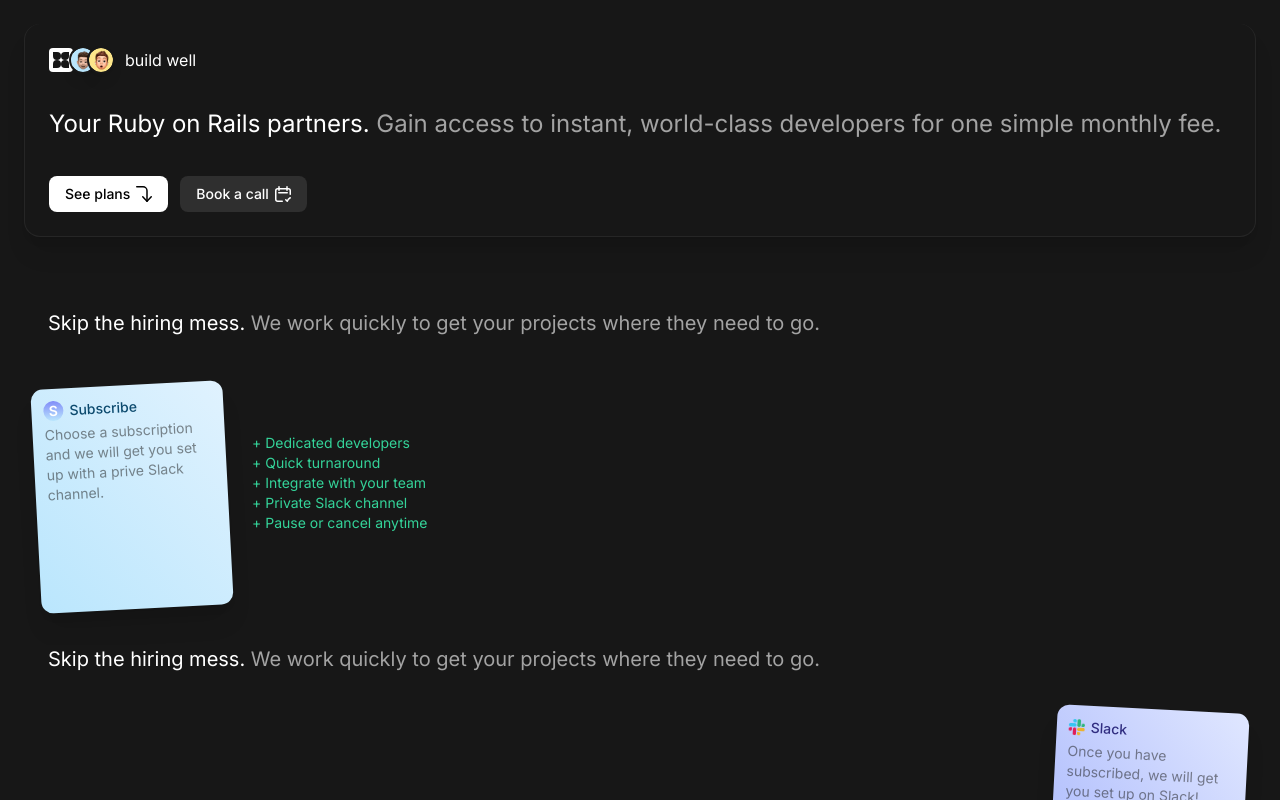
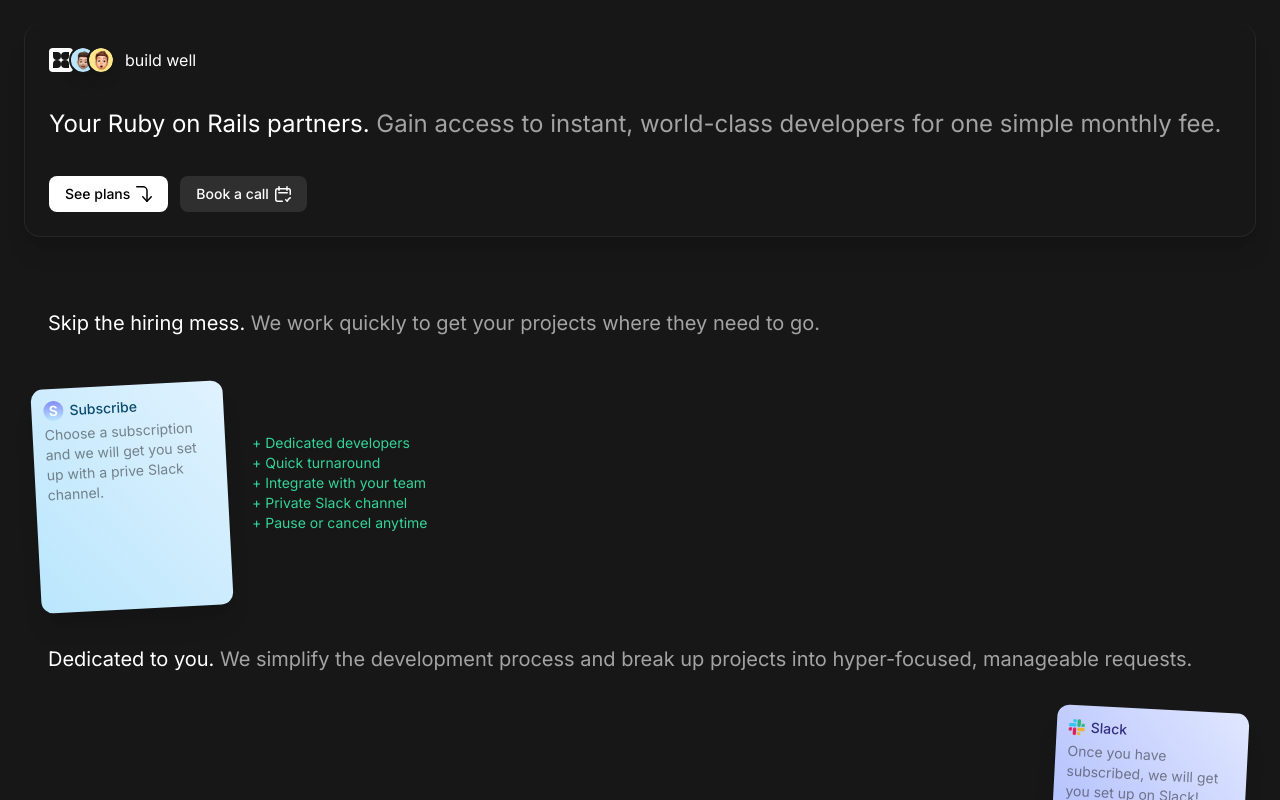
Before and after one commit to wassson/build-well, a Next.js app: page / in a window 1280 px wide. Shown: the top 800 px of the page. Built offline with nearby package versions, Linux system fonts and the light colour scheme.

Commit message:
Update page.tsx

```diff
--- a/src/app/page.tsx
+++ b/src/app/page.tsx
@@ -403,8 +403,9 @@ export default function Home() {
 
       <div className="relative pb-24 pr-12">
         <h1 className="pl-12 text-xl text-neutral-400">
-          <span className="text-white">Skip the hiring mess. </span>
-          We work quickly to get your projects where they need to go.
+          <span className="text-white">Dedicated to you. </span>
+          We simplify the development process  and break up projects into hyper-focused,
+          manageable requests.
         </h1>
         <div className="flex justify-end mt-6 px-6 py-3">
           <div className="w-48 h-56 -mr-9 p-3 text-sm rounded-xl bg-gradient-to-bl from-indigo-100 to-indigo-300 shadow-xl transform rotate-3">
```
